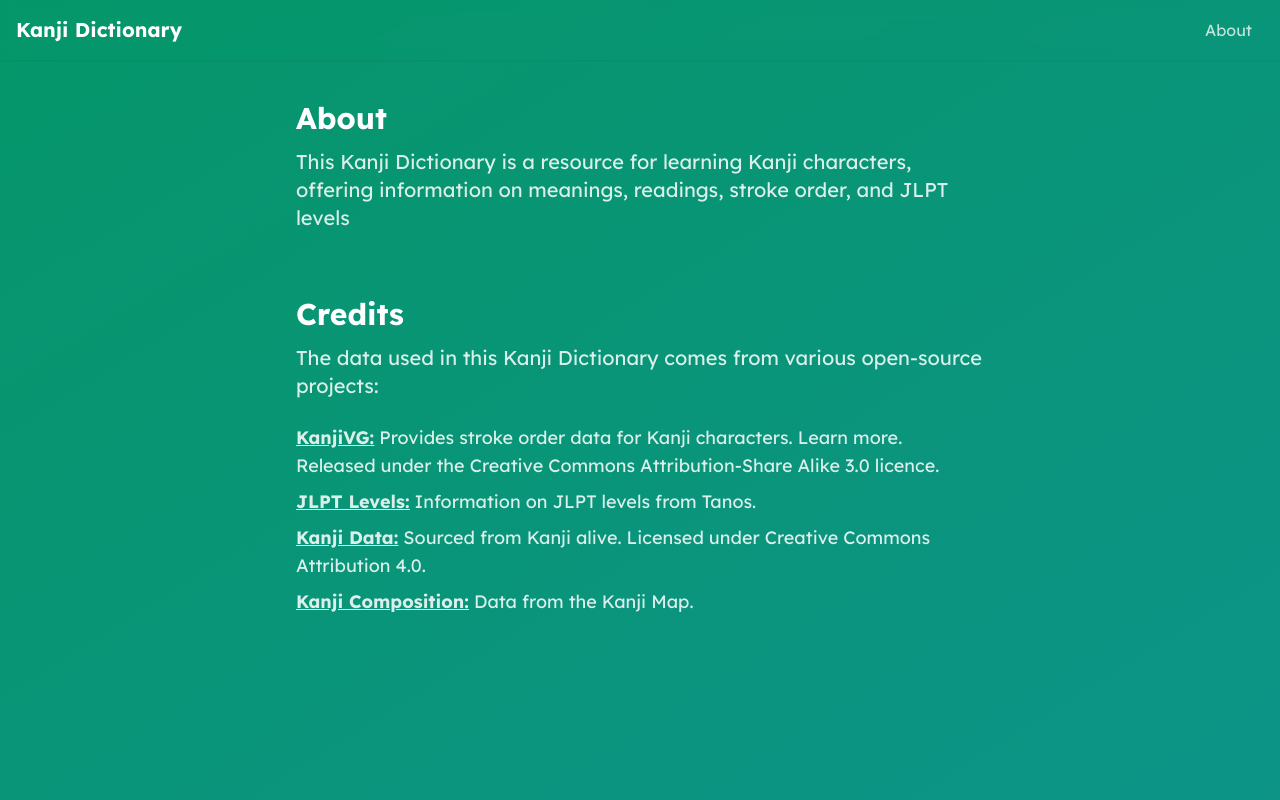
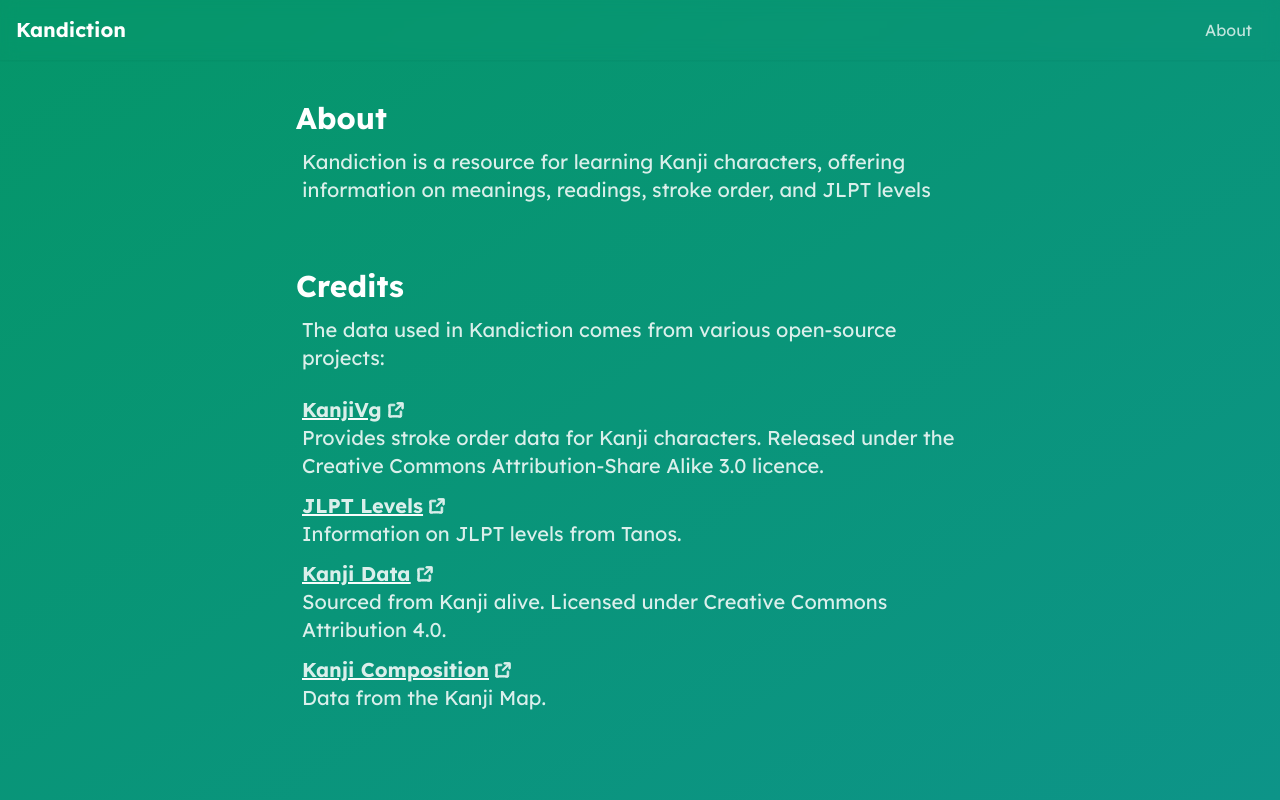
Before and after one commit to 5Khaled/Kanji-Dict, a React (Vite) app: page /about in a window 1280 px wide. Built offline with nearby package versions, Linux system fonts and the light colour scheme.

Commit message:
Changed title, About page typo fixes and other small changes

```diff
--- a/index.html
+++ b/index.html
@@ -35,7 +35,7 @@
         }
       })(window.location);
     </script>
-    <title>Kanji Dict</title>
+    <title>Kandiction</title>
     <!-- Fonts -->
     <link
       rel="preload"
--- a/src/Header.jsx
+++ b/src/Header.jsx
@@ -5,7 +5,7 @@
     <header className="sticky top-0 z-20 bg-transparent w-full flex items-center gap-5 p-2 backdrop-blur shadow-sm">
       <Link to="/">
         <h1 className="text-white text-xl font-bold p-2 text-nowrap">
-          Kanji Dictionary
+          Kandiction
         </h1>
       </Link>
       <nav className={`basis-full flex flex-row-reverse px-5`}>
--- a/src/pages/About.jsx
+++ b/src/pages/About.jsx
@@ -1,53 +1,55 @@
-// ..
 function About() {
+  const Sources = {
+    kanjivg: {
+      title: "KanjiVg",
+      link: "https://kanjivg.tagaini.net/",
+      text: "Provides stroke order data for Kanji characters. Released under the Creative Commons Attribution-Share Alike 3.0 licence.",
+    },
+    jlpt: {
+      title: "JLPT Levels",
+      link: "https://www.tanos.co.uk/jlpt/",
+      text: "Information on JLPT levels from Tanos.",
+    },
+    data: {
+      title: "Kanji Data",
+      link: "https://github.com/kanjialive/kanji-data-media/tree/master/language-data",
+      text: "Sourced from Kanji alive. Licensed under Creative Commons Attribution 4.0.",
+    },
+    composition: {
+      title: "Kanji Composition",
+      link: "https://github.com/gabor-kovacs/the-kanji-map/blob/main/data/composition.json",
+      text: "Data from the Kanji Map.",
+    },
+  };
+
   return (
-    <div className="max-w-3xl min-h-outlet-dvh flex flex-col gap-16 mx-auto p-10">
+    <div className="max-w-3xl min-h-outlet-dvh flex flex-col gap-16 mx-auto p-10 text-xl">
       <section className="flex flex-col gap-3">
         <h2 className="text-white text-3xl font-bold">About</h2>
-        <p className="text-white opacity-85 text-xl">
-          This Kanji Dictionary is a resource for learning Kanji characters,
-          offering information on meanings, readings, stroke order, and JLPT
-          levels
+        <p className="text-white opacity-85 pl-1.5">
+          Kandiction is a resource for learning Kanji characters, offering
+          information on meanings, readings, stroke order, and JLPT levels
         </p>
       </section>
       <section className="flex flex-col gap-3">
         <h2 className="text-white text-3xl font-bold">Credits</h2>
-        <p className="text-white opacity-85 text-xl mb-3">
-          The data used in this Kanji Dictionary comes from various open-source
-          projects:
+        <p className="text-white opacity-85 pl-1.5">
+          The data used in Kandiction comes from various open-source projects:
         </p>
-        <ul className="flex flex-col gap-2 text-white opacity-85 text-lg">
-          <li>
-            <strong className="underline can-hover:hover:text-opacity">
-              <a href="https://kanjivg.tagaini.net/">KanjiVG:</a>
-            </strong>
-            &nbsp;Provides stroke order data for Kanji characters. Learn more.
-            Released under the Creative Commons Attribution-Share Alike 3.0
-            licence.
-          </li>
-          <li>
-            <strong className="underline can-hover:hover:text-opacity">
-              <a href="https://www.tanos.co.uk/jlpt/">JLPT Levels:</a>
-            </strong>
-            &nbsp;Information on JLPT levels from Tanos.
-          </li>
-          <li>
-            <strong className="underline can-hover:hover:text-opacity">
-              <a href="https://github.com/kanjialive/kanji-data-media/tree/master/language-data">
-                Kanji Data:
-              </a>
-            </strong>
-            &nbsp;Sourced from Kanji alive. Licensed under Creative Commons
-            Attribution 4.0.
-          </li>
-          <li>
-            <strong className="underline can-hover:hover:text-opacity">
-              <a href="https://github.com/gabor-kovacs/the-kanji-map/blob/main/data/composition.json">
-                Kanji Composition:
-              </a>
-            </strong>
-            &nbsp;Data from the Kanji Map.
-          </li>
+        <ul className="flex flex-col gap-3 my-3 pl-1.5">
+          {Object.values(Sources).map((source, index) => (
+            <li className="group" key={index}>
+              <strong className="flex items-center text-white text-opacity-85 underline">
+                <a href={source.link}>{source.title}</a>
+                <img
+                  className="mx-1 size-5 opacity-85"
+                  src="/external-link.svg"
+                  alt=""
+                />
+              </strong>
+              <p className="text-white text-opacity-85">{source.text}</p>
+            </li>
+          ))}
         </ul>
       </section>
     </div>
```
Also changed, not shown: public/external-link.svg (added).
